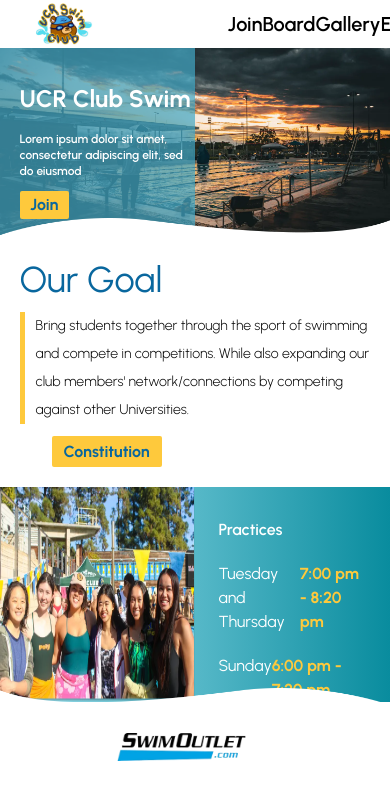
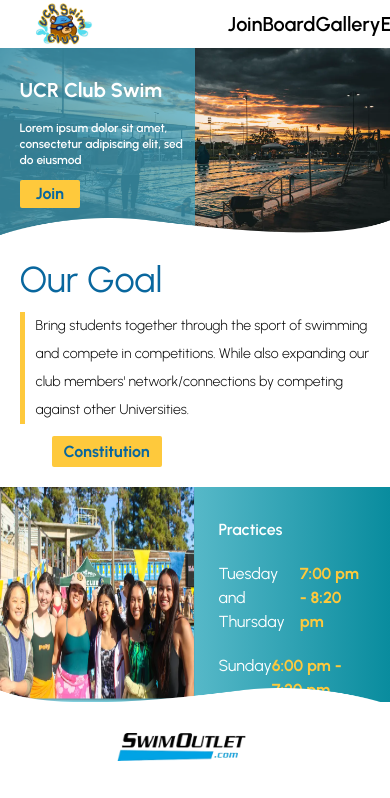
Before and after one commit to acm-ucr/ucr-swim-website, a Next.js app: page / in a window 390 px wide. Shown: the top 798 px of the page. Built offline with nearby package versions, Linux system fonts and the light colour scheme.

Commit message:
addressed comments, reduced title font to address the title making a linebreak on some phone dimensions

```diff
--- a/src/components/Button.jsx
+++ b/src/components/Button.jsx
@@ -3,7 +3,7 @@ import Link from "next/link";
 const Button = ({ link, text, target, color = "text-black" }) => {
   return (
     <Link
-      className={` ${color} my-3 md:my-6 duration-300 py-[1%] md:py-[2%] px-[6%] md:px-[7.5%] w-fit rounded-sm text-md md:text-2xl 2xl:text-3xl bg-swim-yellow px-8 py-2 font-bold hover:opacity-50 active:opacity-40 z-10`}
+      className={` ${color} my-3 md:my-6 duration-300 py-0.5 md:py-2 px-4 md:px-8 w-fit rounded-sm text-md md:text-2xl 2xl:text-3xl bg-swim-yellow font-bold hover:opacity-50 active:opacity-40 z-10`}
       href={link}
       target={target}
     >
--- a/src/components/home/Landing.jsx
+++ b/src/components/home/Landing.jsx
@@ -7,8 +7,8 @@ const Landing = () => {
   return (
     <div className="w-full relative mb-[3%]">
       <Image src={image1} alt="Background image 1" className="w-screen" />
-      <div className="flex justify-center flex-col w-1/2 h-full bg-swim-blue-200/70 top-0 absolute pl-[5%]">
-        <p className="font-bold text-white text-2xl md:text-6xl mb-4 mt-[10%] md:mt-[0%]">
+      <div className="flex justify-center flex-col w-1/2 h-full bg-swim-blue-200/70 top-0 absolute pl-[5%] gap-y-0.2 md:gap-y-0">
+        <p className="font-bold text-white text-xl md:text-6xl mb-4">
           UCR Club Swim
         </p>
         <p className="font-semibold text-white text-xs md:text-2xl">
```
